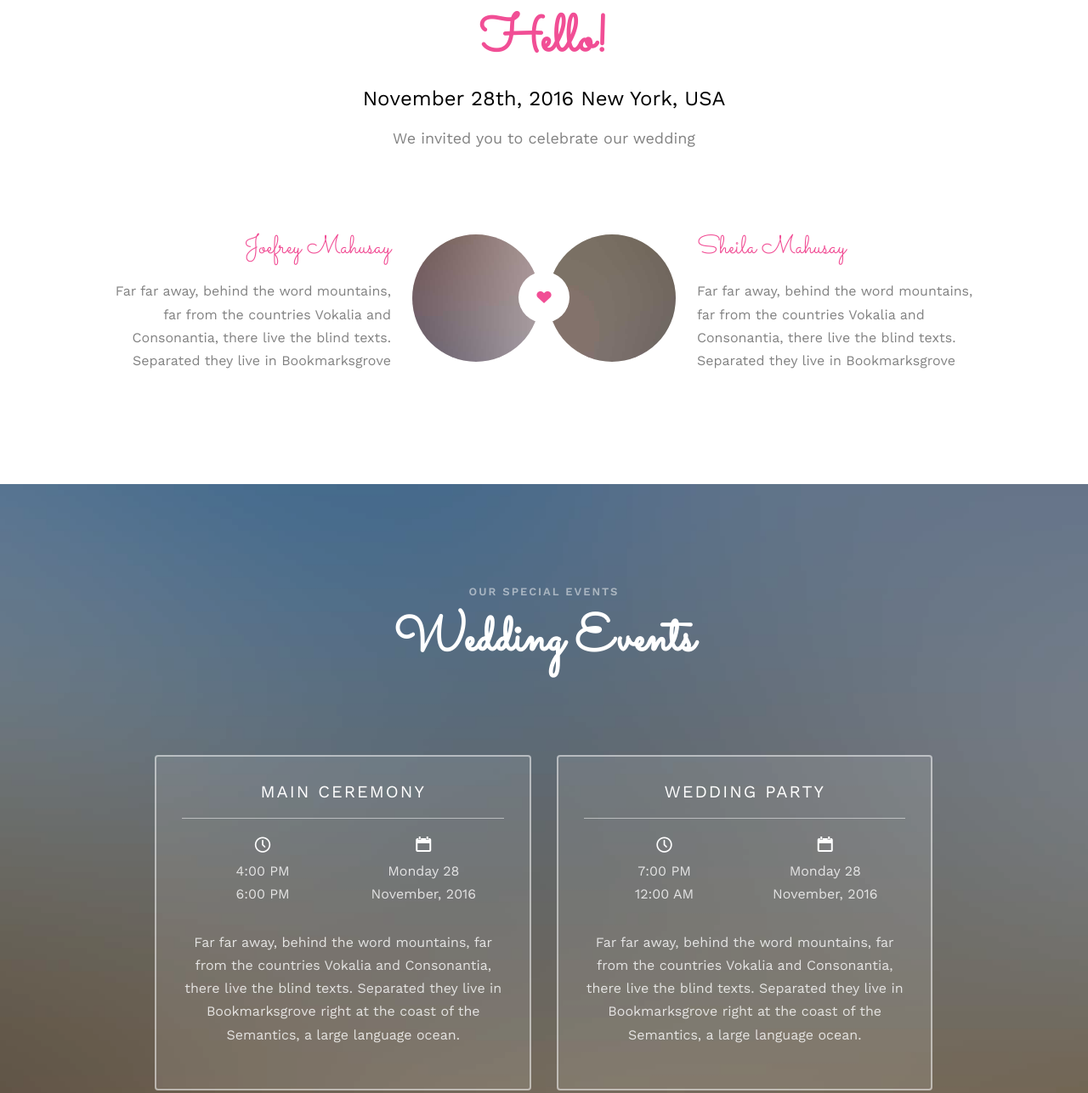
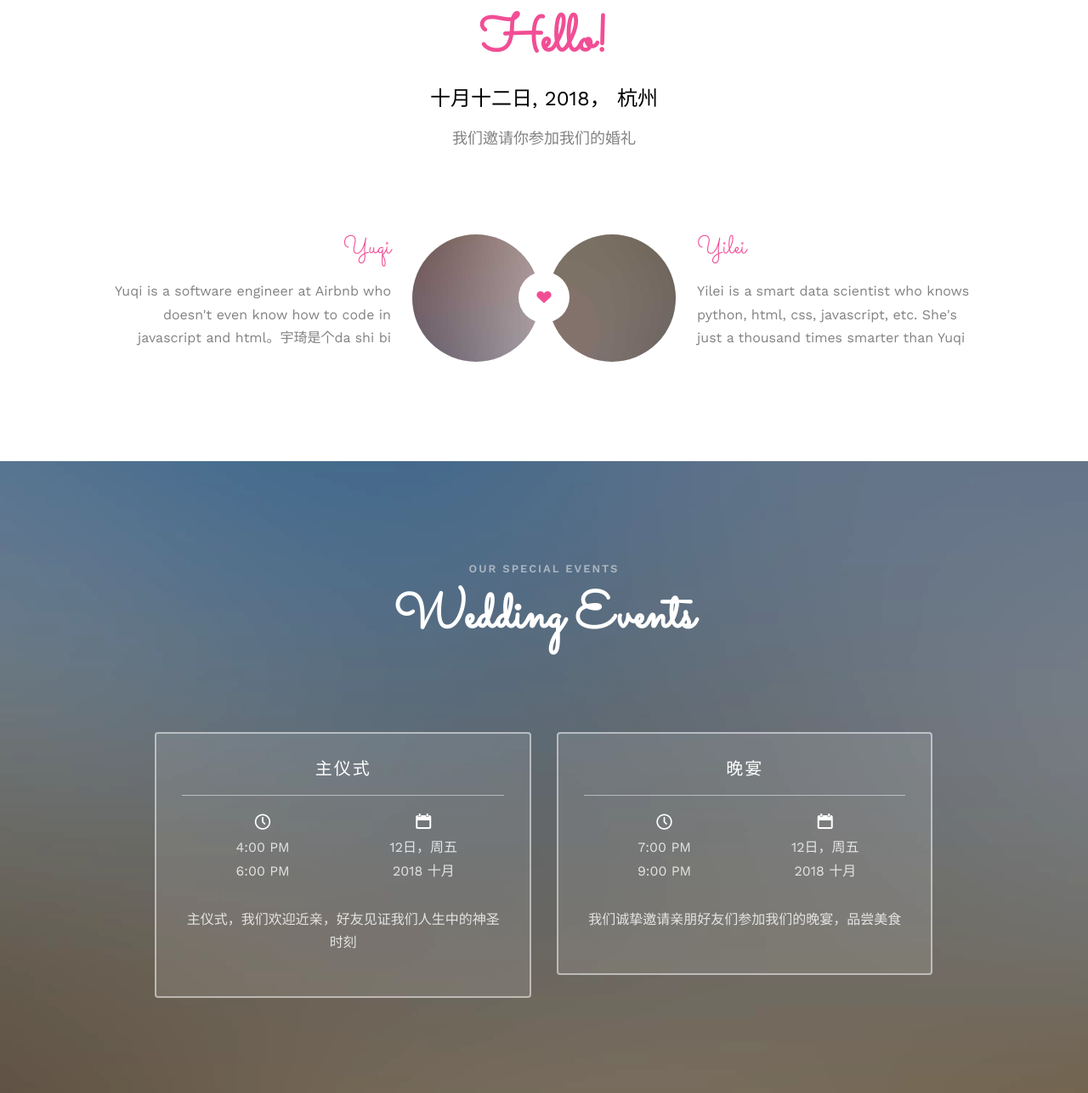
Before and after one commit to YYWedding/YYWedding.github.io, a plain HTML site: page index.html in a window 1280 px wide. Shown: the part 1009-2296 px from the top of the page at 85% size. Drawn offline with nearby package versions, Linux system fonts and the light colour scheme; files whose address does not match are found by name.

Commit message:
adding some texts

```diff
--- a/index.html
+++ b/index.html
@@ -113,8 +113,8 @@
 				<div class="col-md-8 col-md-offset-2 text-center">
 					<div class="display-t">
 						<div class="display-tc animate-box" data-animate-effect="fadeIn">
-							<h1>Joefrey &amp; Sheila</h1>
-							<h2>We Are Getting Married</h2>
+							<h1>Yilei &amp; Yuqi</h1>
+							<h2>We Are Getting Married！我们结婚了！</h2>
 							<div class="simply-countdown simply-countdown-one"></div>
 							<p><a href="#" class="btn btn-default btn-sm">Save the date</a></p>
 						</div>
@@ -129,8 +129,8 @@
 			<div class="row">
 				<div class="col-md-8 col-md-offset-2 text-center fh5co-heading animate-box">
 					<h2>Hello!</h2>
-					<h3>November 28th, 2016 New York, USA</h3>
-					<p>We invited you to celebrate our wedding</p>
+					<h3>十月十二日, 2018， 杭州</h3>
+					<p>我们邀请你参加我们的婚礼</p>
 				</div>
 			</div>
 			<div class="couple-wrap animate-box">
@@ -139,8 +139,8 @@
 						<img src="images/groom.jpg" alt="groom" class="img-responsive">
 					</div>
 					<div class="desc-groom">
-						<h3>Joefrey Mahusay</h3>
-						<p>Far far away, behind the word mountains, far from the countries Vokalia and Consonantia, there live the blind texts. Separated they live in Bookmarksgrove</p>
+						<h3>Yuqi</h3>
+						<p> Yuqi is a software engineer at Airbnb who doesn't even know how to code in javascript and html。宇琦是个da shi bi</p>
 					</div>
 				</div>
 				<p class="heart text-center"><i class="icon-heart2"></i></p>
@@ -149,8 +149,8 @@
 						<img src="images/bride.jpg" alt="groom" class="img-responsive">
 					</div>
 					<div class="desc-bride">
-						<h3>Sheila Mahusay</h3>
-						<p>Far far away, behind the word mountains, far from the countries Vokalia and Consonantia, there live the blind texts. Separated they live in Bookmarksgrove</p>
+						<h3>Yilei</h3>
+						<p> Yilei is a smart data scientist who knows python, html, css, javascript, etc. She's just a thousand times smarter than Yuqi</p>
 					</div>
 				</div>
 			</div>
@@ -172,7 +172,7 @@
 						<div class="col-md-10 col-md-offset-1">
 							<div class="col-md-6 col-sm-6 text-center">
 								<div class="event-wrap animate-box">
-									<h3>Main Ceremony</h3>
+									<h3>主仪式</h3>
 									<div class="event-col">
 										<i class="icon-clock"></i>
 										<span>4:00 PM</span>
@@ -180,26 +180,26 @@
 									</div>
 									<div class="event-col">
 										<i class="icon-calendar"></i>
-										<span>Monday 28</span>
-										<span>November, 2016</span>
+										<span>12日，周五</span>
+										<span>2018 十月</span>
 									</div>
-									<p>Far far away, behind the word mountains, far from the countries Vokalia and Consonantia, there live the blind texts. Separated they live in Bookmarksgrove right at the coast of the Semantics, a large language ocean.</p>
+									<p>主仪式，我们欢迎近亲，好友见证我们人生中的神圣时刻</p>
 								</div>
 							</div>
 							<div class="col-md-6 col-sm-6 text-center">
 								<div class="event-wrap animate-box">
-									<h3>Wedding Party</h3>
+									<h3>晚宴</h3>
 									<div class="event-col">
 										<i class="icon-clock"></i>
 										<span>7:00 PM</span>
-										<span>12:00 AM</span>
+										<span>9:00 PM</span>
 									</div>
 									<div class="event-col">
 										<i class="icon-calendar"></i>
-										<span>Monday 28</span>
-										<span>November, 2016</span>
+										<span>12日，周五</span>
+										<span>2018 十月</span>
 									</div>
-									<p>Far far away, behind the word mountains, far from the countries Vokalia and Consonantia, there live the blind texts. Separated they live in Bookmarksgrove right at the coast of the Semantics, a large language ocean.</p>
+									<p>我们诚挚邀请亲朋好友们参加我们的晚宴，品尝美食</p>
 								</div>
 							</div>
 						</div>
```
